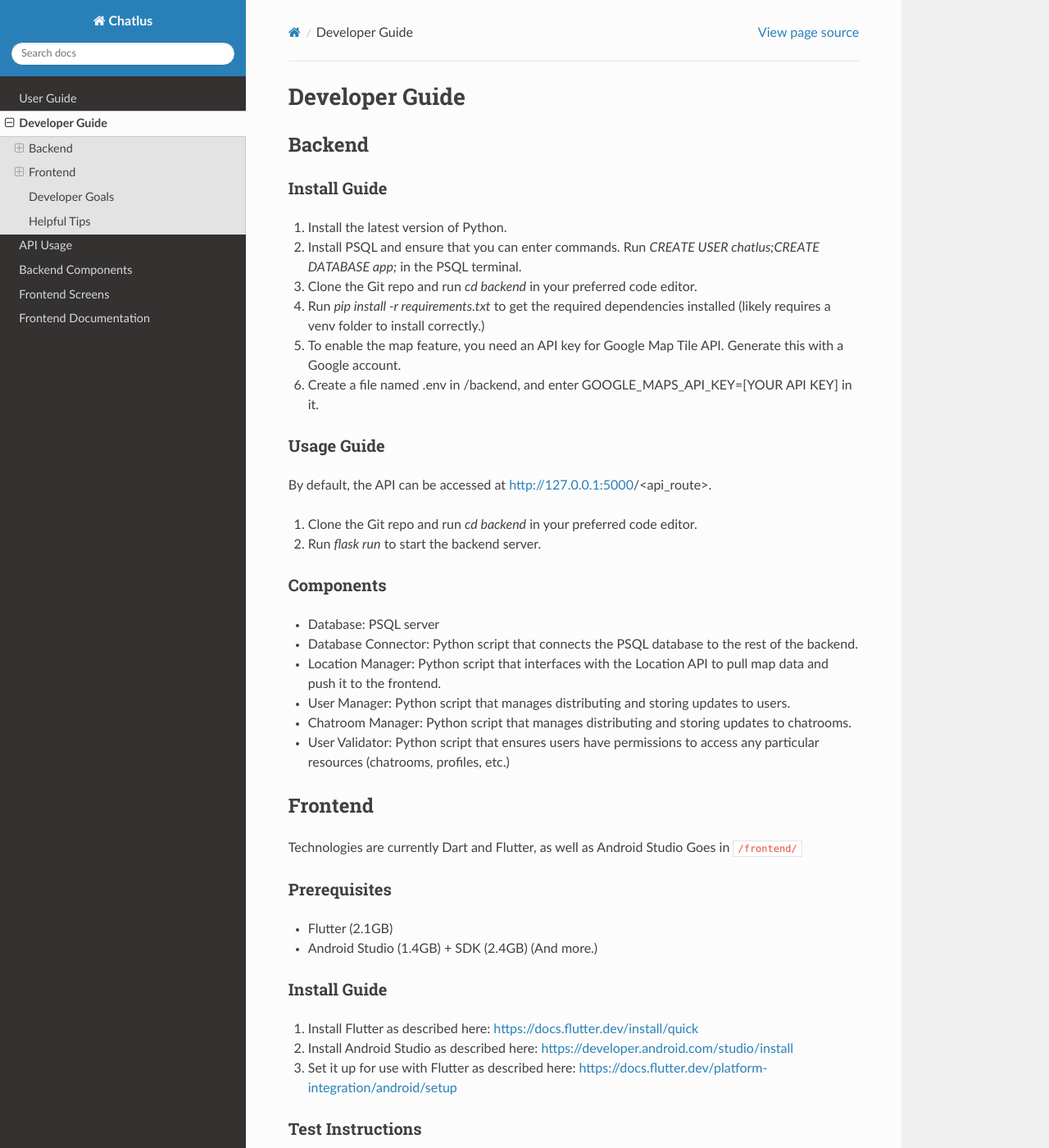
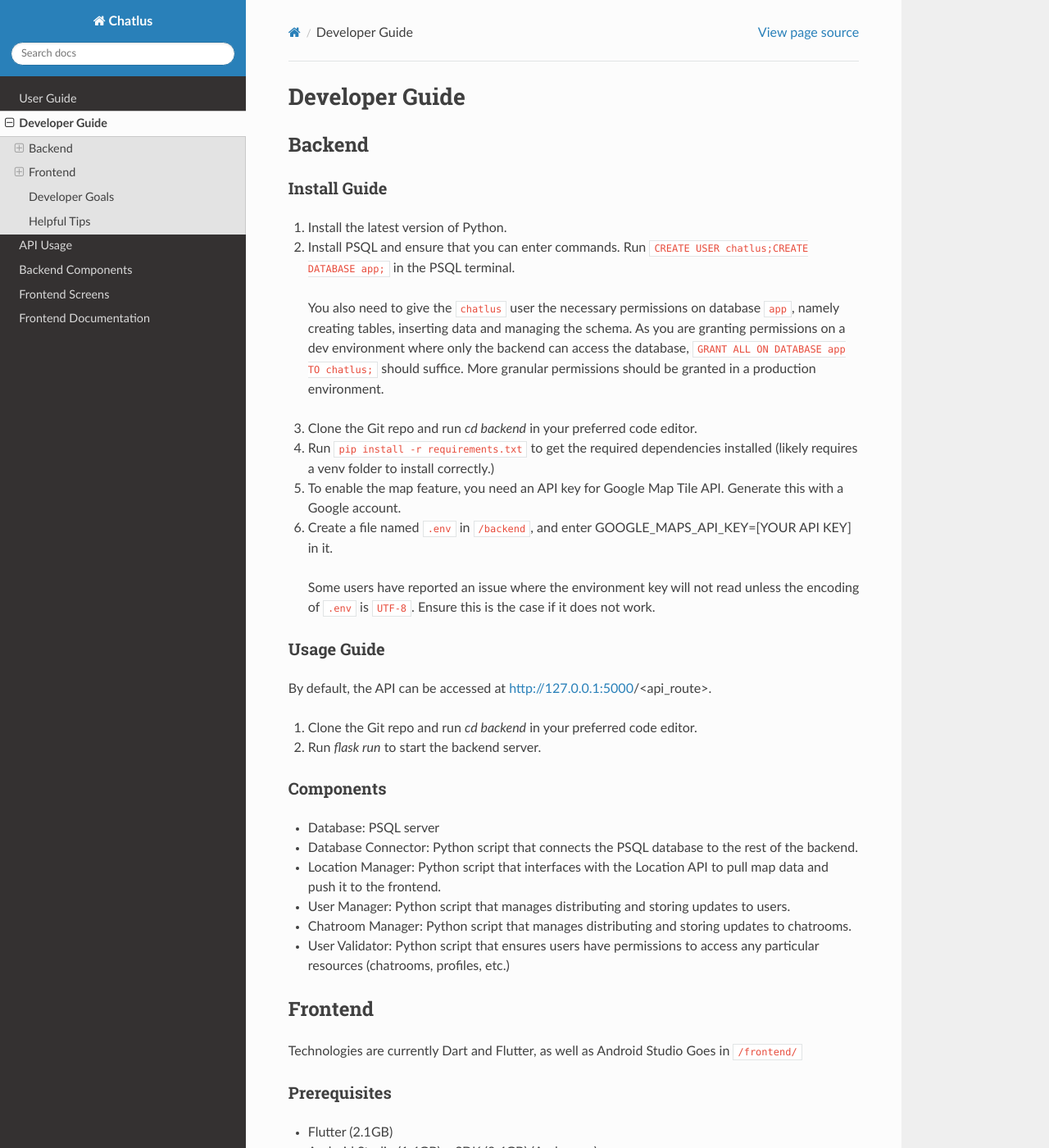
Before and after one commit to Chatlus/chatlus-docs, a Sphinx documentation site: the page built from docs/source/development.rst, in a window 1280 px wide and 1400 px high. Shown: the whole window at 82% size. Built offline with Sphinx 7.4.7 and the Read the Docs theme 3.1.0, drawn with Linux system fonts in a browser that asks for light colours; some of the changed text lies outside the part shown.

Commit message:
Update development.rst

```diff
--- a/docs/source/development.rst
+++ b/docs/source/development.rst
@@ -10,11 +10,13 @@ Install Guide
 ^^^^^^^^^^^^^
 
 1. Install the latest version of Python.
-2. Install PSQL and ensure that you can enter commands. Run `CREATE USER chatlus;CREATE DATABASE app;` in the PSQL terminal.
+2. Install PSQL and ensure that you can enter commands. Run ``CREATE USER chatlus;CREATE DATABASE app;`` in the PSQL terminal.
+  You also need to give the ``chatlus`` user the necessary permissions on database ``app``, namely creating tables, inserting data and managing the schema. As you are granting permissions on a dev environment where only the backend can access the database, ``GRANT ALL ON DATABASE app TO chatlus;`` should suffice. More granular permissions should be granted in a production environment.
 3. Clone the Git repo and run `cd backend` in your preferred code editor.
-4. Run `pip install -r requirements.txt` to get the required dependencies installed (likely requires a venv folder to install correctly.)
+4. Run ``pip install -r requirements.txt`` to get the required dependencies installed (likely requires a venv folder to install correctly.)
 5. To enable the map feature, you need an API key for Google Map Tile API. Generate this with a Google account.
-6. Create a file named .env in /backend, and enter GOOGLE_MAPS_API_KEY=[YOUR API KEY] in it.
+6. Create a file named ``.env`` in ``/backend``, and enter GOOGLE_MAPS_API_KEY=[YOUR API KEY] in it.
+  Some users have reported an issue where the environment key will not read unless the encoding of ``.env`` is ``UTF-8``. Ensure this is the case if it does not work.
 
 ^^^^^^^^^^^^^
 Usage Guide
@@ -78,6 +80,7 @@ Build Instructions
 3. Run ``flutter build`` in the terminal to compile app.
 
 
+
 .. _goals:
 Developer Goals
 ---------------
```
Also changed, not shown: other parts of docs/source/development.rst (+1 -1 lines).
